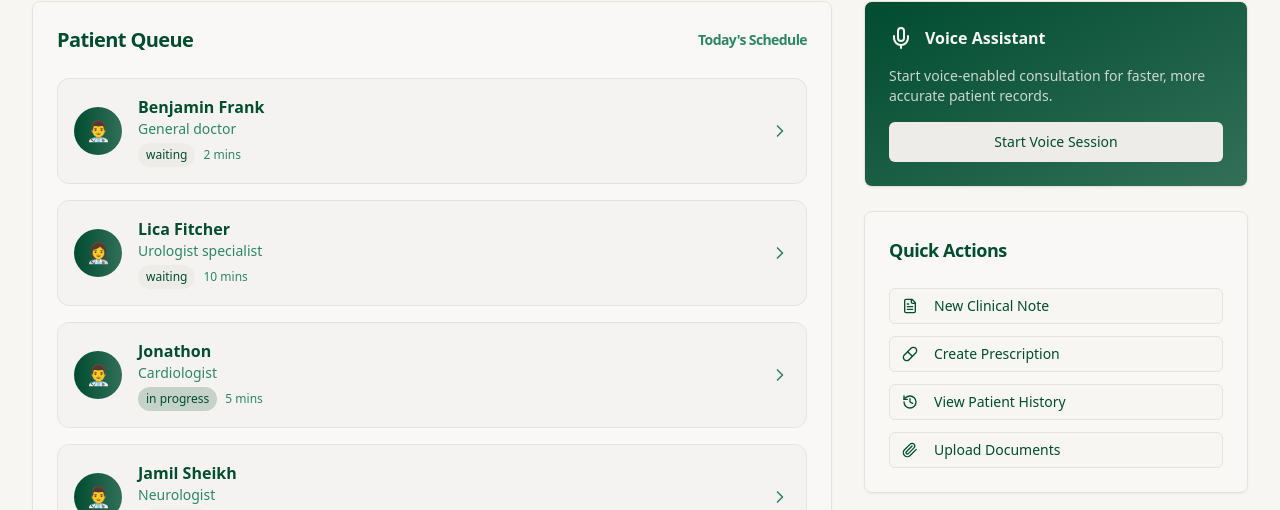
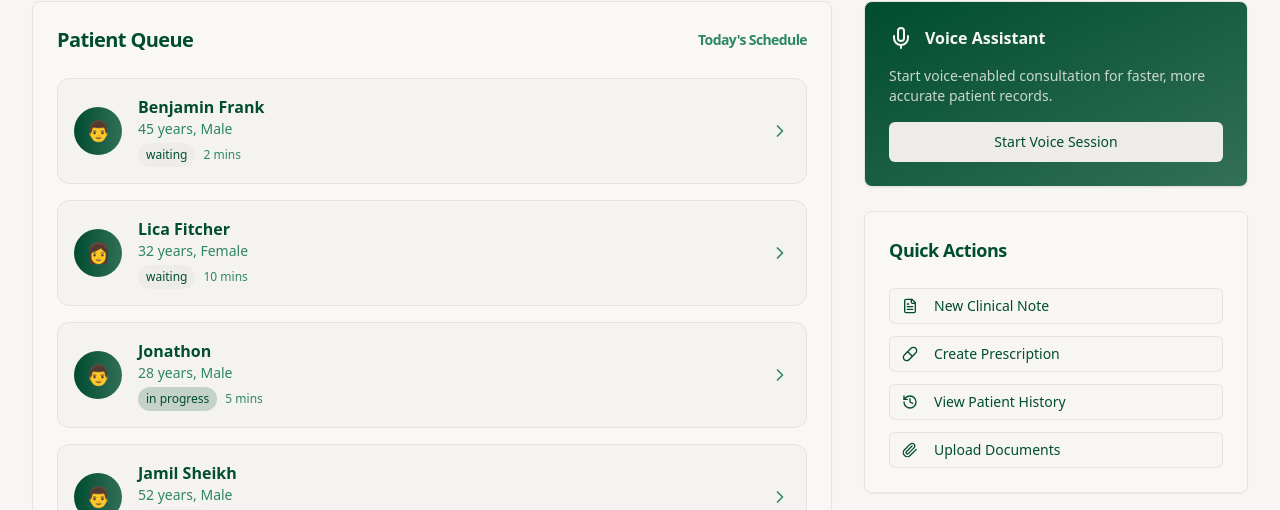
Before and after one commit to Ravinder210/kiran-voice-scribe, a React (Vite) app: page / in a window 1280 px wide. Shown: the part 442-952 px from the top of the page. Built offline with nearby package versions, Linux system fonts and the light colour scheme.

Commit message:
Fix patient info display
Updated patient info to show age and gender instead of "General doctor".

```diff
--- a/src/pages/Index.tsx
+++ b/src/pages/Index.tsx
@@ -16,34 +16,38 @@ const Index = () => {
     {
       id: 1,
       name: "Benjamin Frank",
-      specialty: "General doctor",
+      age: 45,
+      gender: "Male",
       time: "2 mins",
       status: "waiting",
-      avatar: "👨‍⚕️"
+      avatar: "👨"
     },
     {
       id: 2,
       name: "Lica Fitcher",
-      specialty: "Urologist specialist",
+      age: 32,
+      gender: "Female",
       time: "10 mins",
       status: "waiting",
-      avatar: "👩‍⚕️"
+      avatar: "👩"
     },
     {
       id: 3,
       name: "Jonathon",
-      specialty: "Cardiologist",
+      age: 28,
+      gender: "Male",
       time: "5 mins",
       status: "in-progress",
-      avatar: "👨‍⚕️"
+      avatar: "👨"
     },
     {
       id: 4,
       name: "Jamil Sheikh",
-      specialty: "Neurologist",
+      age: 52,
+      gender: "Male",
       time: "15 mins",
       status: "completed",
-      avatar: "👨‍⚕️"
+      avatar: "👨"
     }
   ];
 
@@ -190,7 +194,7 @@ const Index = () => {
                         </div>
                         <div>
                           <h3 className="font-semibold text-card-foreground text-sm sm:text-base">{patient.name}</h3>
-                          <p className="text-xs sm:text-sm text-muted-foreground hidden sm:block">{patient.specialty}</p>
+                          <p className="text-xs sm:text-sm text-muted-foreground hidden sm:block">{patient.age} years, {patient.gender}</p>
                           <div className="flex items-center space-x-2 mt-1">
                             <span className={`px-2 py-1 rounded-full text-xs font-medium ${
                               patient.status === 'waiting' ? 'bg-secondary text-secondary-foreground' :
```
